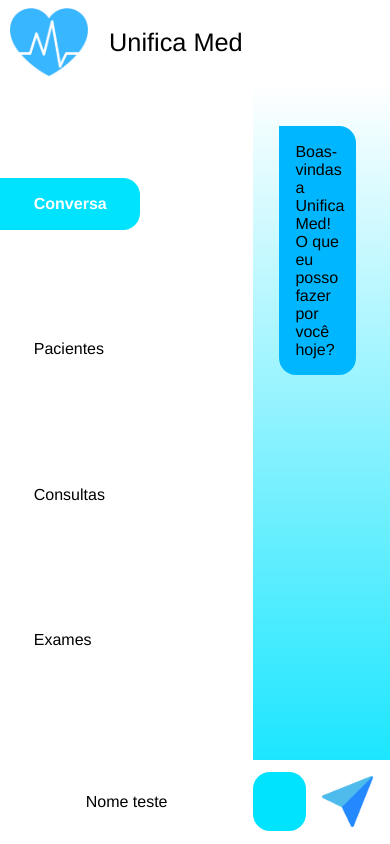
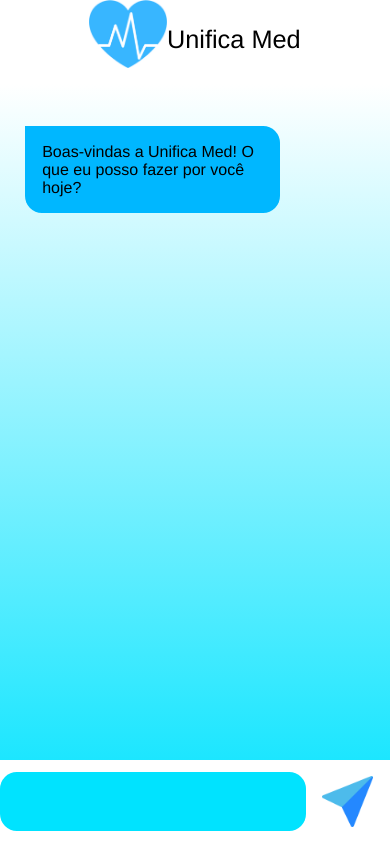
Before and after one commit to adrianeCorreia/unificamed, a plain HTML site: page index.html in a window 390 px wide. Drawn offline with Linux system fonts and the light colour scheme.

Commit message:
Add files via upload

```diff
--- a/index.html
+++ b/index.html
@@ -24,7 +24,10 @@
     </aside>
     <section>
         <nav>
-
+            <div class = 'toponav'>
+                <img src="logo.png" alt="logo">
+                <p class="titulo">Unifica Med</p>
+            </div>
         </nav>
         <article>
             <div id='chatDisplay'>
--- a/script.js
+++ b/script.js
@@ -24,12 +24,14 @@ enviaMsg.addEventListener('click', ()=>{
 proxMsg()
 
 function newMessageUser(text){
+    if(text){
         let modeloMsg = document.getElementById('modeloRecebida').cloneNode(true);
         modeloMsg.innerText = text;
         modeloMsg.classList.remove('oculta')
         chatDisplay.appendChild(modeloMsg);
         chatInput.value = '';
         proxMsg()
+    }
 }
 
 let messagesIA = [
@@ -39,7 +41,8 @@ let messagesIA = [
     'Qual a história familiar do paciente?',
     'Qual a história social do paciente?',
     'Quais medicamentos o paciente utiliza?',
-    'O paciente possui alguma alergia?'
+    'O paciente possui alguma alergia?',
+    'Fim da demonstração'
 ]
 
 let posIaMessage = 0;
--- a/style.css
+++ b/style.css
@@ -1,8 +1,11 @@
-body{
-    width: 100vw;
-    height: 100vh;
+body {
+    width: 100%;
+    height: 100%;
     display: flex;
     margin: 0;
+    position: fixed;
+    bottom: 0;
+    left: 0;
 }
 p, h1,h2, h3{
     font-family: Helvetica, sans-serif;
@@ -70,7 +73,7 @@ article > div{
     padding: 3vh;
 }
 article p {
-    width: calc(100% - 10%);
+    width: calc(100% - 10vh);
     padding: 2vh;
     border-radius: 0 2vh 2vh 2vh;
 }
@@ -103,8 +106,21 @@ article p {
     height: 100%;
     padding: 2vh;
 }
-@media screen and (max-width: 550px) {
-    nav{
-        width: calc(100% + );
+.toponav{
+    height: 100%;
+    width: 100%;
+    display:none;
+}
+
+@media screen and (max-aspect-ratio: 1/1) {
+    aside{
+        display: none;
+    }
+    section{
+        width: 100%;
+    }
+    .toponav{
+        display: flex;
+        justify-content: center;
     }
 }
```
Lines whose indentation alone changed are shown as unchanged.
